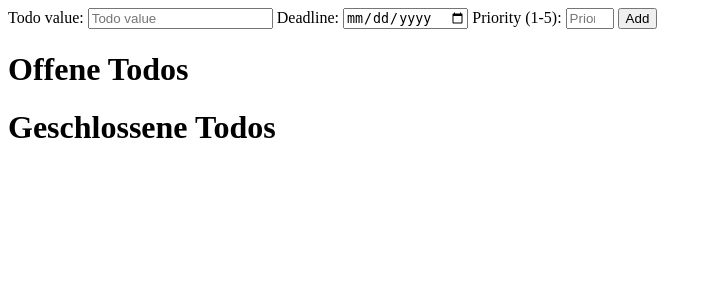
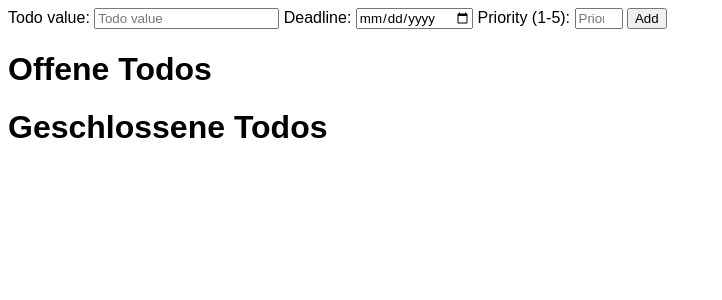
Before and after one commit to Wipeshot/Todo-in-Flask, a Flask app: page / in a window 1280 px wide. Shown: the top 300 px of the page, without its empty margins (0-722 px from the left). Run offline with Flask 3, Linux system fonts and the light colour scheme.

Commit message:
Added: Stylesheet
Added Empty Stylesheet

```diff
--- /dev/null
+++ b/static/todo.css
@@ -0,0 +1,3 @@
+* {
+    font-family: Arial;
+}
--- a/templates/todo-list.html
+++ b/templates/todo-list.html
@@ -3,6 +3,7 @@
 <head>
     <meta charset="UTF-8">
     <title>Todo</title>
+    <link rel= "stylesheet" type= "text/css" href="{{ url_for('static', filename='todo.css')}}">
 </head>
     <body>
         <form action="/add" method="POST">
```
